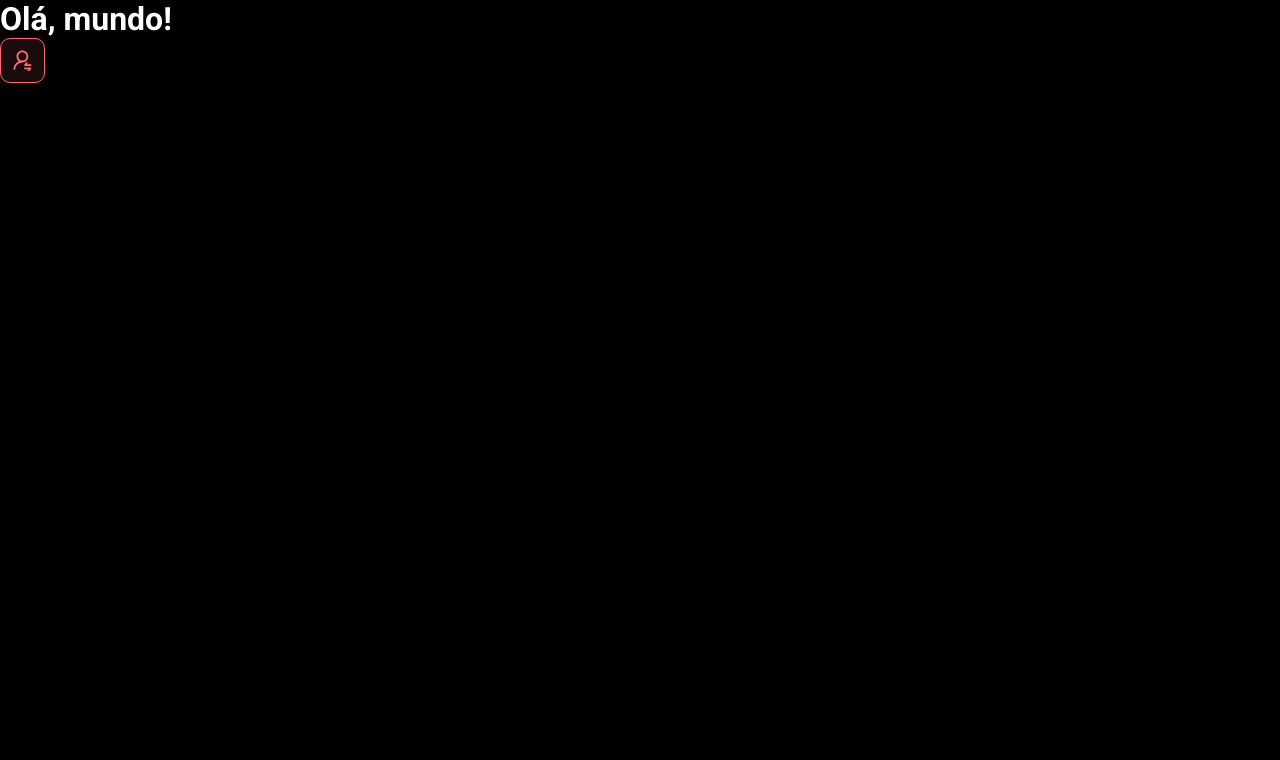
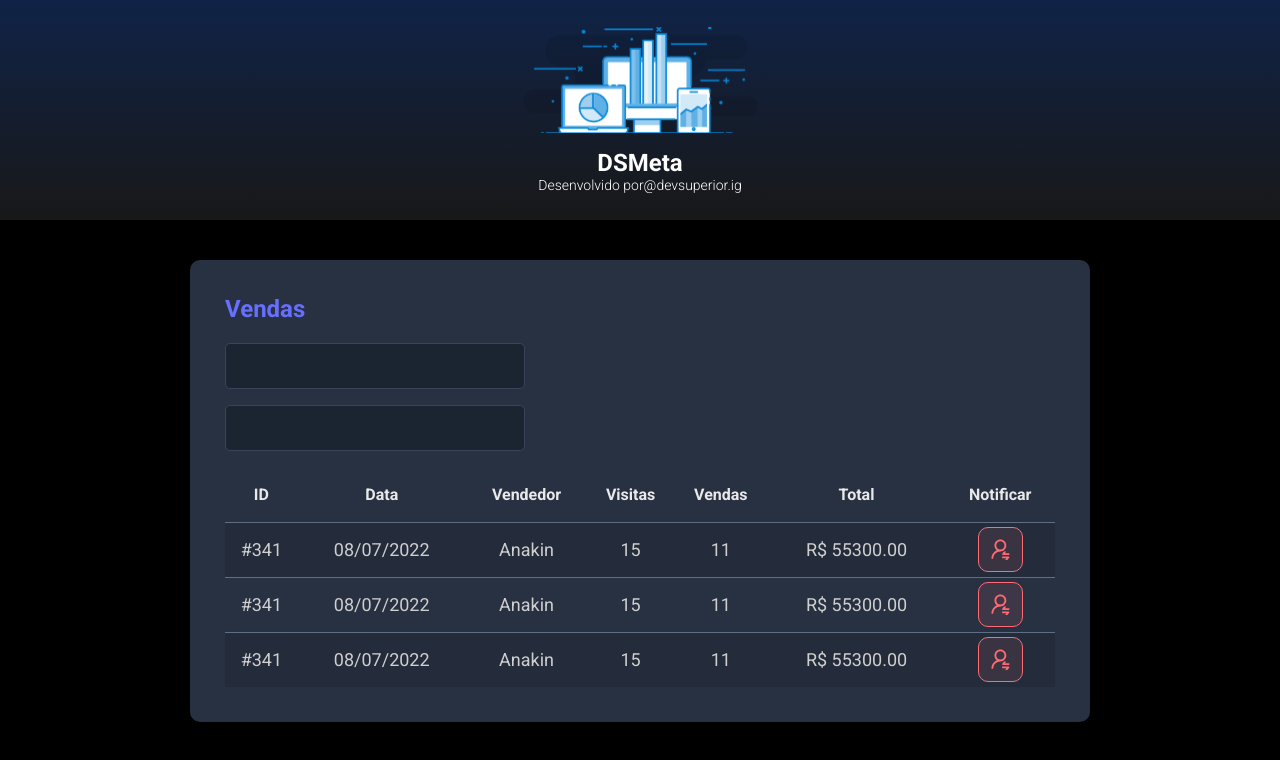
Before and after one commit to henriquebenjamim/dsmeta, a React (Vite) app in the folder frontend/: page / in a window 1280 px wide. Shown: the top 760 px of the page. Built offline with nearby package versions, Linux system fonts and the light colour scheme.

Commit message:
Other components

```diff
--- a/frontend/src/App.tsx
+++ b/frontend/src/App.tsx
@@ -1,13 +1,19 @@
-import NotificationButton from "./components/NotificationButton"
+import Header from "./components/Header";
+import SalesCard from "./components/SalesCard";
 
 function App() {
-  return(
+  return (
     <>
-      <h1>Olá, mundo!</h1>
-      <NotificationButton />
+      <Header />
+      <main>
+        <section id="sales">
+          <div className="dsmeta-container">
+            <SalesCard />
+          </div>
+        </section>
+      </main>
     </>
-
   )
 }
 
-export default App
+export default App;
--- /dev/null
+++ b/frontend/src/components/Header/index.tsx
@@ -0,0 +1,19 @@
+import logo from '../../assets/img/logo.svg'
+import './styles.css'
+
+function Header() {
+  return(
+    <header>
+        <div className="dsmeta-logo-container">
+            <img src={logo} alt="DSMeta" />
+            <h1>DSMeta</h1>
+            <p>
+              Desenvolvido por
+              <a href="https://www.instagram.com/devsuperior.ig">@devsuperior.ig</a>
+            </p>
+        </div>
+    </header>
+  )
+}
+
+export default Header
--- /dev/null
+++ b/frontend/src/components/Header/styles.css
@@ -0,0 +1,27 @@
+header {
+  background: linear-gradient(180deg, #102347 0%, #181818 100%);
+  height: 220px;
+  display: flex;
+  align-items: center;
+  justify-content: center;
+}
+
+.dsmeta-logo-container {
+  display: flex;
+  flex-direction: column;
+  align-items: center;
+}
+
+.dsmeta-logo-container img {
+  width: 235px;
+}
+
+.dsmeta-logo-container h1 {
+  margin-top: 15px;
+  font-size: 24px;
+}
+
+.dsmeta-logo-container p {
+  font-size: 14px;
+  font-weight: 300;
+}
--- /dev/null
+++ b/frontend/src/components/SalesCard/index.tsx
@@ -0,0 +1,81 @@
+import NotificationButton from '../NotificationButton';
+import './styles.css'
+
+function SalesCard() {
+  return (
+    <>
+      <div className="dsmeta-card">
+            <h2 className="dsmeta-sales-title">Vendas</h2>
+            <div>
+              <div className="dsmeta-form-control-container">
+                <input className="dsmeta-form-control" type="text" />
+              </div>
+              <div className="dsmeta-form-control-container">
+                <input className="dsmeta-form-control" type="text" />
+              </div>
+            </div>
+
+            <div>
+              <table className="dsmeta-sales-table">
+                <thead>
+                  <tr>
+                    <th className="show992">ID</th>
+                    <th className="show576">Data</th>
+                    <th>Vendedor</th>
+                    <th className="show992">Visitas</th>
+                    <th className="show992">Vendas</th>
+                    <th>Total</th>
+                    <th>Notificar</th>
+                  </tr>
+                </thead>
+                <tbody>
+                  <tr>
+                    <td className="show992">#341</td>
+                    <td className="show576">08/07/2022</td>
+                    <td>Anakin</td>
+                    <td className="show992">15</td>
+                    <td className="show992">11</td>
+                    <td>R$ 55300.00</td>
+                    <td>
+                      <div className="dsmeta-red-btn-container">
+                        <NotificationButton />
+                      </div>
+                    </td>
+                  </tr>
+                  <tr>
+                    <td className="show992">#341</td>
+                    <td className="show576">08/07/2022</td>
+                    <td>Anakin</td>
+                    <td className="show992">15</td>
+                    <td className="show992">11</td>
+                    <td>R$ 55300.00</td>
+                    <td>
+                      <div className="dsmeta-red-btn-container">
+                        <NotificationButton />
+                      </div>
+                    </td>
+                  </tr>
+                  <tr>
+                    <td className="show992">#341</td>
+                    <td className="show576">08/07/2022</td>
+                    <td>Anakin</td>
+                    <td className="show992">15</td>
+                    <td className="show992">11</td>
+                    <td>R$ 55300.00</td>
+                    <td>
+                      <div className="dsmeta-red-btn-container">
+                        <NotificationButton />
+                      </div>
+                    </td>
+                  </tr>
+                </tbody>
+
+              </table>
+            </div>
+
+          </div>
+    </>
+  );
+}
+
+export default SalesCard;
--- /dev/null
+++ b/frontend/src/components/SalesCard/styles.css
@@ -0,0 +1,97 @@
+.dsmeta-card {
+  background-color: #283142;
+  border-radius: 10px;
+  padding: 30px 10px;
+}
+
+.dsmeta-sales-title {
+  color: #676fff;
+  font-size: 24px;
+  margin-bottom: 20px;
+}
+
+.dsmeta-form-control-container {
+  margin-bottom: 16px;
+  max-width: 300px;
+}
+
+.dsmeta-form-control {
+  width: 100%;
+  height: 46px;
+  background-color: #1b2531;
+  border: 1px solid #384459;
+  border-radius: 5px;
+  color: #9aaabe;
+  padding: 0 20px;
+  font-size: 18px;
+}
+
+.dsmeta-sales-table {
+  width: 100%;
+  border-spacing: 0;
+  border-collapse: collapse;
+}
+
+.dsmeta-sales-table thead {
+  height: 55px;
+  font-size: 16px;
+  color: #e9e9e9;
+  font-weight: 700;
+}
+
+.dsmeta-sales-table tbody {
+  font-size: 14px;
+  font-weight: 400;
+  color: #cfcfcf;
+  text-align: center;
+}
+
+.dsmeta-sales-table tbody tr {
+  height: 74px;
+  border-top: 1px solid #5f6e82;
+}
+
+.dsmeta-sales-table tbody tr:hover > td {
+  background-color: #384459;
+}
+
+.dsmeta-sales-table tbody tr:nth-child(odd) {
+  background-color: #242c3b;
+}
+
+.dsmeta-red-btn-container {
+  display: flex;
+  justify-content: center;
+}
+
+.show576 {
+  display: none;
+}
+
+.show992 {
+  display: none;
+}
+
+@media (min-width: 576px) {
+  .show576 {
+    display: table-cell;
+  }
+
+  .dsmeta-card {
+    padding: 35px;
+  }
+
+  .dsmeta-sales-table tbody tr {
+    height: 55px;
+  }
+
+  .dsmeta-sales-table tbody {
+    font-size: 18px;
+  }
+}
+
+@media (min-width: 992px) {
+  .show992 {
+    display: table-cell;
+  }
+}
--- a/frontend/src/index.css
+++ b/frontend/src/index.css
@@ -20,40 +20,6 @@
   text-decoration: none;
 }
 
-header {
-  background: linear-gradient(180deg, #102347 0%, #181818 100%);
-  height: 220px;
-  display: flex;
-  align-items: center;
-  justify-content: center;
-}
-
-.dsmeta-logo-container {
-  display: flex;
-  flex-direction: column;
-  align-items: center;
-}
-
-.dsmeta-logo-container img {
-  width: 235px;
-}
-
-.dsmeta-logo-container h1 {
-  margin-top: 15px;
-  font-size: 24px;
-}
-
-.dsmeta-logo-container p {
-  font-size: 14px;
-  font-weight: 300;
-}
-
-.dsmeta-card {
-  background-color: #283142;
-  border-radius: 10px;
-  padding: 30px 10px;
-}
-
 .dsmeta-container {
   width: 100%;
   max-width: 900px;
@@ -63,111 +29,3 @@
 #sales {
   padding: 40px 10px;
 }
-
-.dsmeta-sales-title {
-  color: #676fff;
-  font-size: 24px;
-  margin-bottom: 20px;
-}
-
-.dsmeta-form-control-container {
-  margin-bottom: 16px;
-  max-width: 300px;
-}
-
-.dsmeta-form-control {
-  width: 100%;
-  height: 46px;
-  background-color: #1b2531;
-  border: 1px solid #384459;
-  border-radius: 5px;
-  color: #9aaabe;
-  padding: 0 20px;
-  font-size: 18px;
-}
-
-.dsmeta-sales-table {
-  width: 100%;
-  border-spacing: 0;
-  border-collapse: collapse;
-}
-
-.dsmeta-sales-table thead {
-  height: 55px;
-  font-size: 16px;
-  color: #e9e9e9;
-  font-weight: 700;
-}
-
-.dsmeta-sales-table tbody {
-  font-size: 14px;
-  font-weight: 400;
-  color: #cfcfcf;
-  text-align: center;
-}
-
-.dsmeta-sales-table tbody tr {
-  height: 74px;
-  border-top: 1px solid #5f6e82;
-}
-
-.dsmeta-sales-table tbody tr:hover > td {
-  background-color: #384459;
-}
-
-.dsmeta-sales-table tbody tr:nth-child(odd) {
-  background-color: #242c3b;
-}
-
-.dsmeta-red-btn-container {
-    display: flex;
-    justify-content: center;
-}
-
-.dsmeta-red-btn {
-  height: 45px;
-  width: 45px;
-  background: rgba(255, 107, 114, 0.1);
-  border: 1px solid #ff6b72;
-  border-radius: 10px;
-  display: flex;
-  align-items: center;
-  justify-content: center;
-  cursor: pointer;
-}
-
-.dsmeta-red-btn img {
-    width: 19px;
-}
-
-.show576 {
-    display: none;
-}
-
-.show992 {
-    display: none;
-}
-
-@media (min-width: 576px) {
-    .show576 {
-        display: table-cell;
-    }
-
-    .dsmeta-card {
-        padding: 35px;
-    }
-
-    .dsmeta-sales-table tbody tr {
-        height: 55px;
-    }
-
-    .dsmeta-sales-table tbody {
-        font-size: 18px;
-    }
-}
-
-@media (min-width: 992px) {
-    .show992 {
-        display: table-cell;
-    }
-}
```
Also changed, not shown: frontend/src/assets/img/logo.svg (added).
